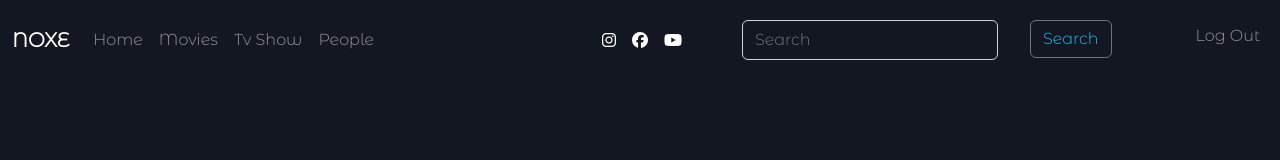
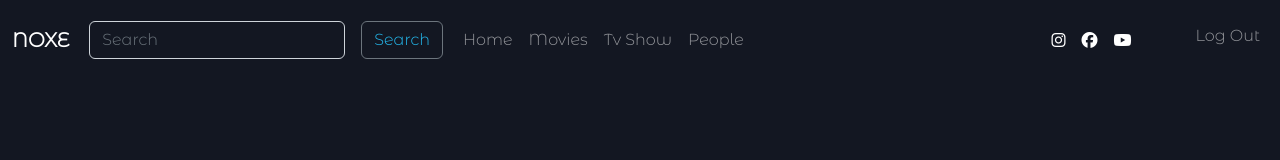
Before and after one commit to omargbreil/noxe, a React (Create React App) app: page / in a window 1280 px wide. Shown: the top 160 px of the page. Built offline with nearby package versions, Linux system fonts and the light colour scheme; no server answers; sample sign-in values are in the browser's storage.

Commit message:
search commit

```diff
--- a/src/Components/Navbar/Navbar.jsx
+++ b/src/Components/Navbar/Navbar.jsx
@@ -13,10 +13,22 @@ export default function Navbar(props)
 <nav className="navbar navbar-expand-lg my-2 navbar-dark bg-transparent">
   <div className="container-fluid">
     <Link className="navbar-brand fw-bolder" to="home">NOXE</Link>
+
+    {props.userData?<>
+      <form className="d-flex mx-1" role="search">
+      <input onChange={(e)=>{SearchItems(e.target.value)}} className="form-control me-2" type="search" placeholder="Search" aria-label="Search"/>
+
+      <Link to="/SearchComponent">
+        <button className=" mx-2 btn btn-outline-secondary addStyle" type="submit">Search</button>
+      </Link>
+      </form></>:''}
+
     <button className="navbar-toggler" type="button" data-bs-toggle="collapse"
     data-bs-target="#navbarSupportedContent" aria-controls="navbarSupportedContent" aria-expanded="false" aria-label="Toggle navigation">
       <span className="navbar-toggler-icon"></span>
     </button>
+
+
     <div className="collapse navbar-collapse" id="navbarSupportedContent">
       <ul className="navbar-nav me-auto mb-2 mb-lg-0">
         {props.userData?<>
@@ -32,6 +44,8 @@ export default function Navbar(props)
         <li className="nav-item">
           <Link className="nav-link" aria-current="page" to="people">People</Link>
         </li>
+
+
 
         <li>
 
@@ -49,6 +63,9 @@ export default function Navbar(props)
 
 
 
+
+
+
       <ul className="navbar-nav mb-2 mb-lg-0">
 
         <li className="nav-item d-flex align-items-center me-5">
@@ -60,14 +77,11 @@ export default function Navbar(props)
         </li>
 
 
+
+
         {props.userData?<>
-          <form className="d-flex me-5 p-1" role="search">
-      <input onChange={(e)=>{SearchItems(e.target.value)}} className="form-control me-2" type="search" placeholder="Search" aria-label="Search"/>
 
-      <Link to="/SearchComponent">
-        <button className="mx-4 btn btn-outline-secondary addStyle" type="submit">Search</button>
-      </Link>
-      </form>
+
           <li className="nav-item">
           <Link onClick={props.logOut} className="nav-link" aria-current="page">Log Out</Link>
         </li></>: <>
@@ -81,6 +95,7 @@ export default function Navbar(props)
       </ul>
     </div>
   </div>
+
 </nav>
 
     </div>
```
